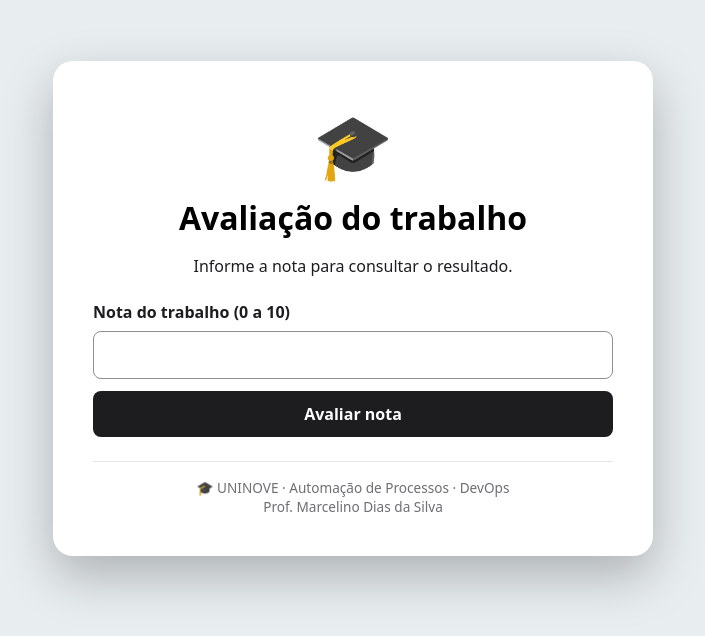
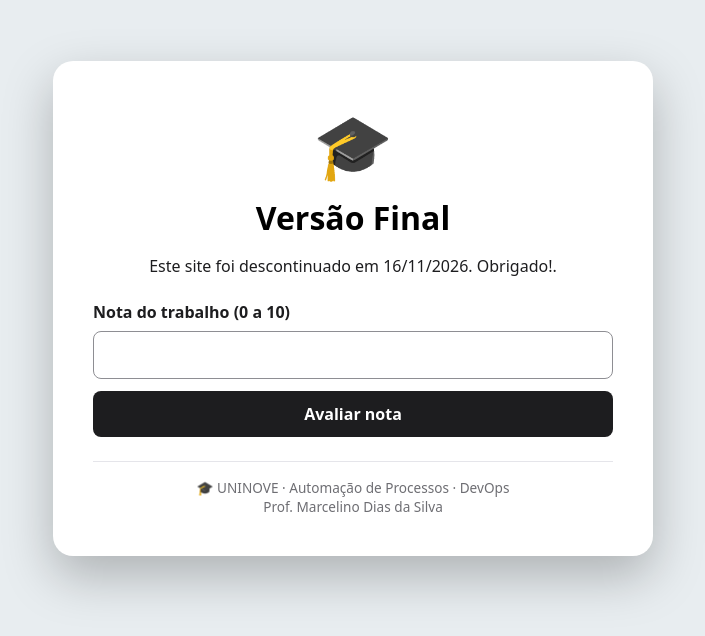
Before and after one commit to PaulinhoMDS/labs-cicd-actions, a plain HTML site: page index.html in a window 1280 px wide. Shown: the part 108-744 px from the top of the page, without its empty margins (287-992 px from the left). Drawn offline with Linux system fonts and the light colour scheme.

Commit message:
versão-final

```diff
--- a/index.html
+++ b/index.html
@@ -3,7 +3,7 @@
 <head>
   <meta charset="UTF-8">
   <meta name="viewport" content="width=device-width, initial-scale=1.0">
-  <title>Meu site - Versão 4 — Coração Rosa</title>
+  <title>Fim de VIda</title>
   <style>
     body {
       margin: 0;
@@ -99,8 +99,8 @@
 <body>
   <main class="cartao">
     <div class="emoji">🎓</div>
-    <h1>Avaliação do trabalho</h1>
-    <p>Informe a nota para consultar o resultado.</p>
+    <h1>Versão Final</h1>
+    <p>Este site foi descontinuado em 16/11/2026. Obrigado!.</p>
 
     <form class="avaliacao" id="form-avaliacao">
       <label for="nota">Nota do trabalho (0 a 10)</label>
```
